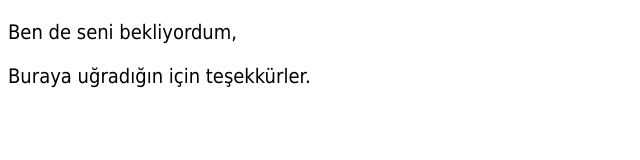
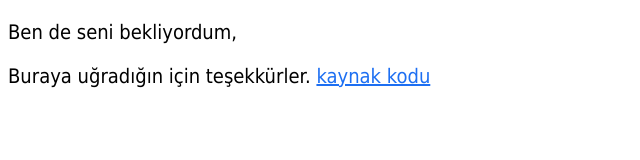
Before and after one commit to gozunusevem31/gozunusevem31.github.io, a plain HTML site: page index.html in a window 1280 px wide. Shown: the whole page, without its empty margins (0-640 px from the left). Drawn offline with Linux system fonts and the light colour scheme.

Commit message:
Update index.html

```diff
--- a/index.html
+++ b/index.html
@@ -4,10 +4,11 @@
     <title>Hoşgeldin</title>
     <style type="text/css">
         p { font-family: Tahoma, Verdana; font-size: 20px; }
+        a { font-family: Tahoma, Verdana; color: #1d6ff2;  }
       </style>
   </head>
   <body>
     <p>Ben de seni bekliyordum,</p>
-    <p>Buraya uğradığın için teşekkürler.</p>
+    <p>Buraya uğradığın için teşekkürler. <a href="https://github.com/gozunusevem31/gozunusevem31.github.io">kaynak kodu</a></p>
   </body>
 </html>
```
